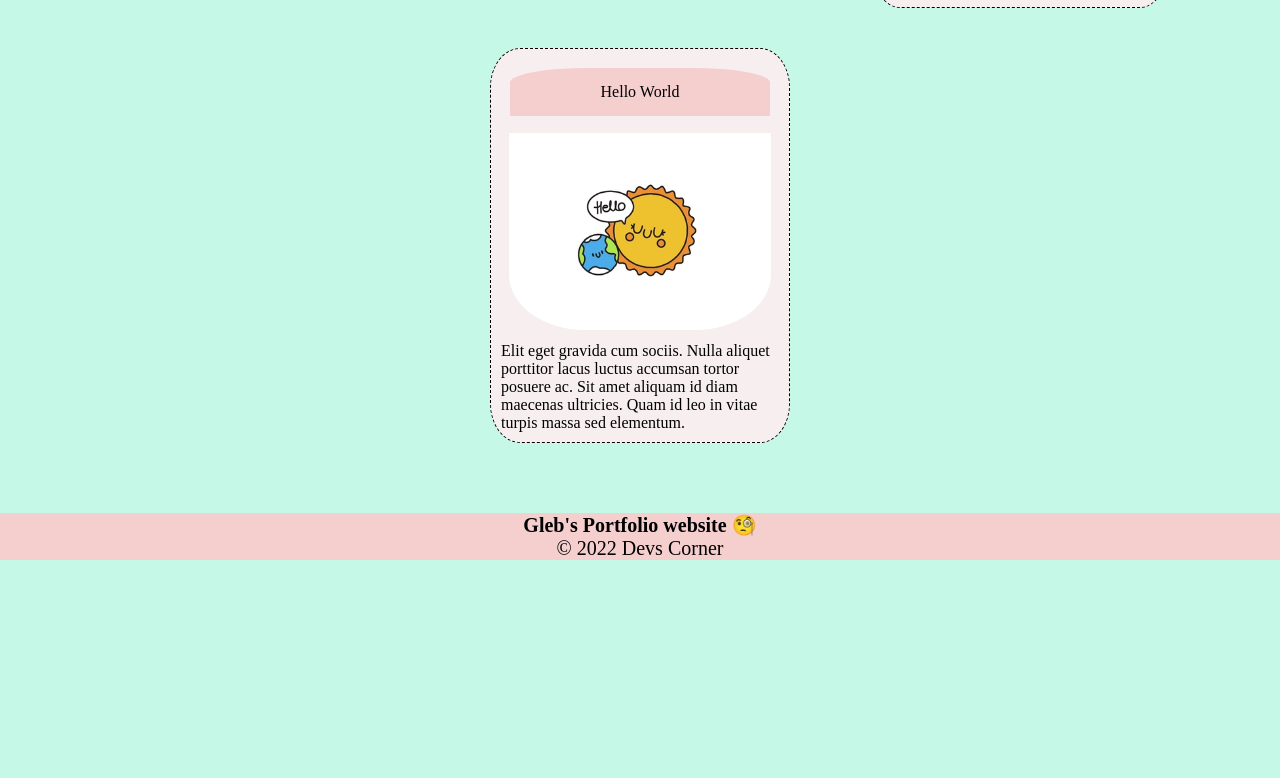
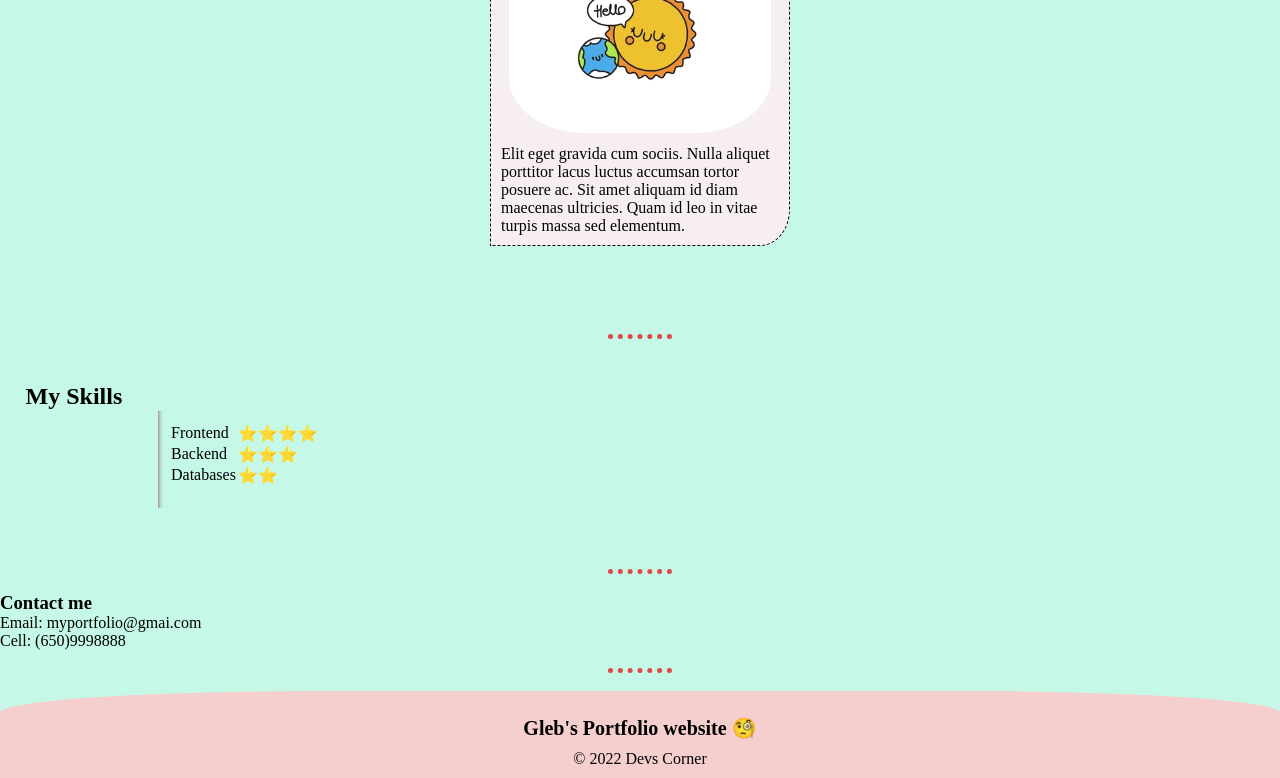
Before and after one commit to glebrice41/Engineer-portfolio-website, a plain HTML site: page index.html in a window 1280 px wide. Shown: the part 1518-2296 px from the top of the page. Before the commit the page ends 2078 px from the top, so only its background shows below. Drawn offline with Linux system fonts and the light colour scheme.

Commit message:
CSS changes

```diff
--- a/assets/css/style.css
+++ b/assets/css/style.css
@@ -2,34 +2,67 @@
 * {
   box-sizing: border-box;
   margin: 0;
+  padding: 0;
 }
 
 :root {
   --main-color: rgb(245, 206, 206);
   --button-main-color: rgb(224, 71, 71);
+  --header-margin: 1%;
 }
 
 /* Body background color*/
 body {
   background-color: rgb(198, 248, 231);
+  width: 100%;
 }
 
-header {
-  background-color: var(--main-color);
-  padding: 15px;
-  flex-wrap: wrap;
+hr {
+  border-style: none;
+  border-top-style: dotted;
+  border-color: var(--button-main-color);
+  border-width: 5px;
+  width: 5%;
+  margin: auto;
 }
 
+.header {
+  background-color: var(--main-color);
+  padding: 20px 10px;
+  overflow: hidden;
+  border-radius: 0 0 25% 25%;
+}
+
+.header nav {
+  float: right;
+  padding: 30px;
+}
+
+
+/* header ing {
+  position: relative;
+
+} */
+
 nav {
-  background-color: var(--main-color);
-  float: right;
+  background-color: rgba(255, 255, 255, 0);
+  /* float: right; */
   padding: 33px;
   font-size: 59px;
   display: flex;
+  /* text-align: right; */
+  /* position: absolute;
+  top: 50px;
+  right: 0; */
+
 }
 
 nav ul {
   list-style-type: none;
+  margin: 1px;
+
+
+
 }
 
 /* nav ul li {
@@ -42,6 +75,12 @@ nav ul {
   border: auto;
   padding: 14px 40px;
 }
+
+.button:hover{
+  background-color: rgb(198, 248, 231);
+
+}
+
 
 .button li {
   font-size: 25px;
@@ -76,13 +115,15 @@ a:visited {
   box-shadow: 0 0 10px rgba(246, 243, 35, 0.4);
   padding: 2em;
   margin-bottom: 1em;
-  margin: 1%;
+  margin: var(--header-margin);
   width: 49em;
   height: 16em;
+  display: flex;
+  flex-wrap: wrap;
 }
 
 #my-projects {
-  margin: 1em;
+  margin: var(--header-margin);
 }
 
 .projects {
@@ -97,13 +138,18 @@ a:visited {
 .card {
   background-color: rgb(247, 239, 239);
   border-style: dashed;
-  border-radius: 10%;
+  border-radius: 10% 0 10% 0;
   border-width: 1px;
   padding: 10px;
   margin: 20px;
   flex: 0 0 300px;
   width: 15em;
   position: relative;
+}
+
+.card:hover{
+  background-color: rgb(198, 248, 231);
+  box-shadow: 0 0 10px rgba(246, 243, 35, 0.4);
 }
 
 .card header {
@@ -114,7 +160,6 @@ a:visited {
 
 .card img {
   border-radius: 0 0 30% 30%;
-  /* box-shadow: 0 0 10px rgba(246, 243, 35, 0.4); */
   padding: 0.5em;
   margin-bottom: 1em;
   margin: 0;
@@ -127,20 +172,87 @@ a:visited {
   left: 0;
   right: 0;
   bottom: 0;
+}
+
+.my-skills-header{
+  margin: var(--header-margin);
+  padding: 1%;
+  margin: 1% 10% 10% 1%;
 
 }
 
+.skills-table{
+  padding-bottom: 10px;
+  margin: var(--header-margin);
+}
 
-.footer {
-  font-size: 20px;
+aside {
+  width: 88%;
+  padding-left: .5rem;
+  margin-left: .5rem;
+  float: right;
+  box-shadow: inset 5px 0 5px -5px #7e3729fe;
+  padding: 1px;
+  margin: 1px;
+  border: 1px;
+  display: flex;
+  flex-wrap: wrap;
+
+
+}
+
+footer{
+
+  bottom: 0;
+  left: 0;
+  right: 0;
   background-color: var(--main-color);
-  margin: 0;
+  height: auto;
+  padding-top: 25px;
+  width: 100vw;
+  border-radius: 25% 25% 0 0;
+}
+
+.footer-cont{
+  display: flex;
+  align-items: center;
+  justify-content: center;
+  flex-direction: column;
   text-align: center;
 }
 
-@media screen and (max-width: 768px) {
+.footer-cont p{
+  margin: 10px auto;
+}
+
+h4{
+  font-size: 20px;
+}
+
+
+
+/* .footer {
+  font-size: 20px;
+  background-color: var(--main-color);
+  margin-top: auto;
+  bottom: 0;
+  padding: 1%;
+  text-align: center;
+  width: 100%;
+} */
+
+@media screen and (max-width: 650px) {
+  .header .button {
+    float: none;
+    display: block;
+    text-align: left;
+  }
+
+}
+
+/* @media screen and (max-width: 768px) {
   main,
   nav {
     flex-direction: column;
   }
-}
+} */
--- a/index.html
+++ b/index.html
@@ -30,7 +30,11 @@
   </head>
   <body>
     <header class="header">
-      <img src="./assets/images/Portfolio.png" alt="Portfolio image" />
+      <img
+        src="./assets/images/Portfolio.png"
+        class="logo"
+        alt="Portfolio image"
+      />
       <nav>
         <ul>
           <button class="button">
@@ -66,8 +70,8 @@
       </tr>
     </table>
     <main>
-      <div id="about-me" class="aboutme">
-        <h2>About me</h2>
+      <div class="aboutme">
+        <h2 id="about-me">About me</h2>
         <br />
         <p>
           Lorem ipsum dolor sit amet, consectetur adipiscing elit, sed do
@@ -99,14 +103,14 @@
             accumsan tortor posuere ac. Sit amet aliquam id diam maecenas
             ultricies. Quam id leo in vitae turpis massa sed elementum.
           </p>
-          <a href="https://glebrice41.github.io/Horiseon-website-code-refactoring/" class="project-link"></a>
+          <a
+            href="https://glebrice41.github.io/Horiseon-website-code-refactoring/"
+            class="project-link"
+          ></a>
         </section>
         <section class="card">
           <header>John Doe project</header>
-          <img
-            src="./assets/images/johndoe.png"
-            alt="john doe project image"
-          />
+          <img src="./assets/images/johndoe.png" alt="john doe project image" />
           <p>
             Lorem ipsum dolor sit amet consectetur, adipisicing elit. Itaque,
             veritatis reprehenderit beatae maiores adipisci ipsam laudantium
@@ -117,17 +121,17 @@
         </section>
         <section class="card">
           <header>Dummy project</header>
-          <img
-            src="./assets/images/dummy.png"
-            alt="dummy project image"
-          />
+          <img src="./assets/images/dummy.png" alt="dummy project image" />
           <p>
             Lorem ipsum dolor sit amet consectetur, adipisicing elit. Amet
             dolorem enim placeat blanditiis ullam expedita, molestias ab porro.
             Culpa delectus velit sequi? Esse porro enim magni quaerat, unde
             voluptate nostrum.
           </p>
-          <a href="https://en.wikipedia.org/wiki/Dummy" class="project-link"></a>
+          <a
+            href="https://en.wikipedia.org/wiki/Dummy"
+            class="project-link"
+          ></a>
         </section>
         <section class="card">
           <header>Hello World</header>
@@ -143,10 +147,50 @@
           <a href="https://code.org/helloworld" class="project-link"></a>
         </section>
       </div>
+      <br />
+      <hr />
+      <br />
+      <div class="my-skills-header">
+        <h2 id="skills">My Skills</h2>
+        <aside>
+          <table class="skills-table">
+            <tr>
+              <td>Frontend</td>
+              <td>⭐⭐⭐⭐</td>
+            </tr>
+            <tr>
+              <td>Backend</td>
+              <td>⭐⭐⭐</td>
+            </tr>
+            <tr>
+              <td>Databases</td>
+              <td>⭐⭐</td>
+            </tr>
+            <br />
+          </table>
+        </aside>
+      </div>
+      <br />
+      <hr />
+      <br />
     </main>
-    <footer class="footer">
-      <h4>Gleb's Portfolio website 🧐</h4>
-      <p>&copy; 2022 Devs Corner</p>
+    <section>
+      <div class="contact-me">
+        <h3 id="contact-me">Contact me</h3>
+        <p>Email: myportfolio@gmai.com</p>
+        <p>Cell: (650)9998888</p>
+      </div>
+    </section>
+
+    <br />
+    <hr />
+    <br />
+
+    <footer>
+      <div class="footer-cont">
+        <h4>Gleb's Portfolio website 🧐</h4>
+        <p>&copy; 2022 Devs Corner</p>
+      </div>
     </footer>
   </body>
 </html>
```
